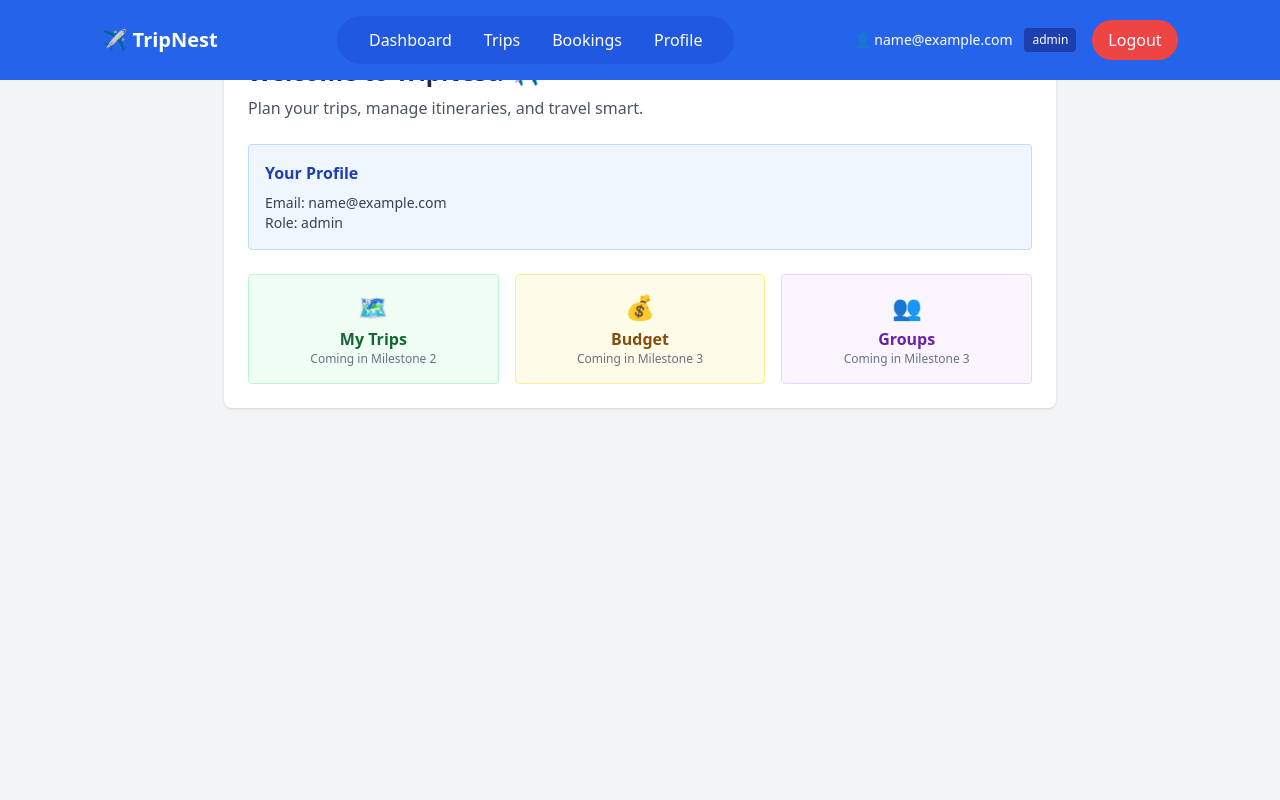
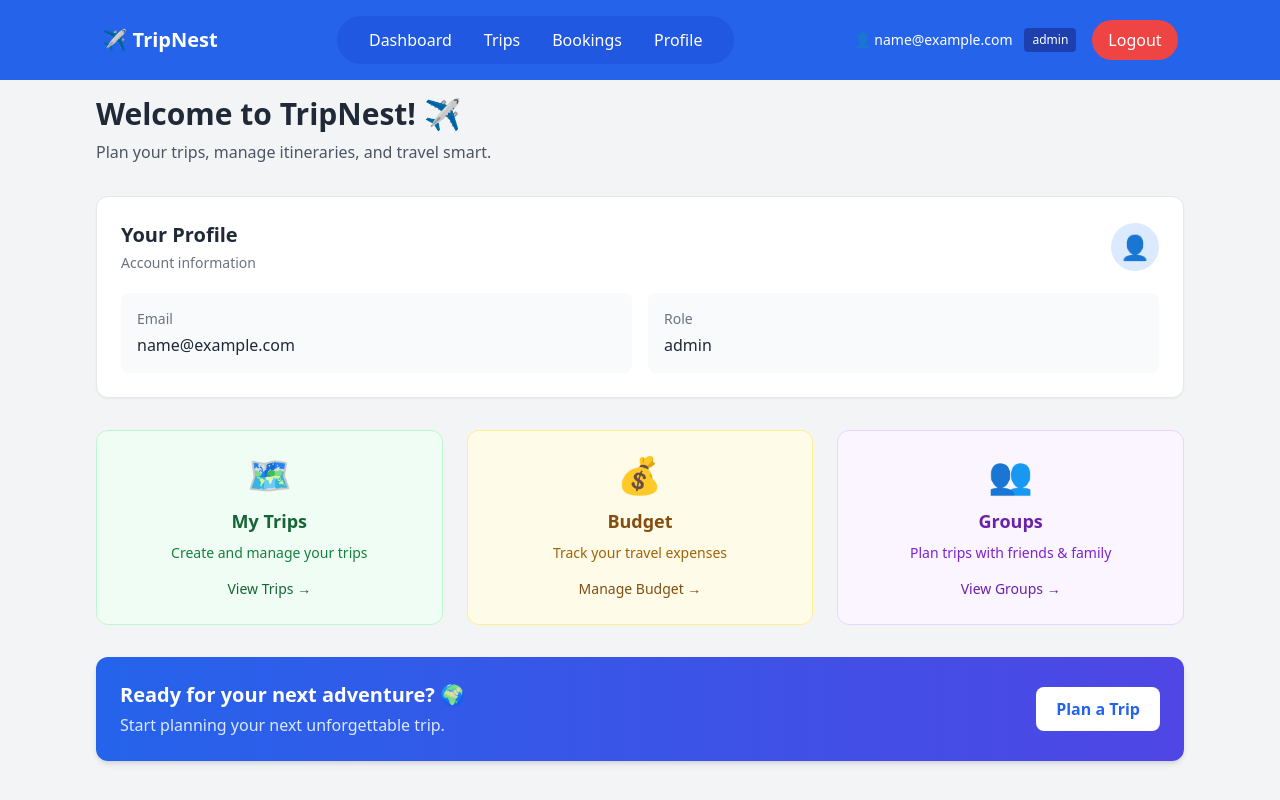
Before and after one commit to kunaljaiswal2005/tripnest-frontend, a React (Vite) app: page /dashboard in a window 1280 px wide. Built offline with nearby package versions, Linux system fonts and the light colour scheme; sample sign-in values are in the browser's storage.

Commit message:
edited dashboards

```diff
--- a/src/pages/Dashboard.jsx
+++ b/src/pages/Dashboard.jsx
@@ -1,5 +1,6 @@
 import { useAuth } from '../context/AuthContext';
 import Navbar from '../components/Navbar';
+import { Link } from 'react-router-dom';
 
 const Dashboard = () => {
   const { user } = useAuth();
@@ -7,40 +8,165 @@ const Dashboard = () => {
   return (
     <div className="min-h-screen bg-gray-100">
       <Navbar />
-      <div className="max-w-4xl mx-auto p-8">
-        <div className="bg-white rounded-lg shadow p-6">
-          <h1 className="text-2xl font-bold text-gray-800 mb-2">
+
+      {/* Dashboard Content */}
+      <main className="max-w-6xl mx-auto px-4 sm:px-6 lg:px-8 py-8 pt-24">
+
+        {/* Welcome Section */}
+        <div className="mb-8">
+          <h1 className="text-3xl font-bold text-gray-800">
             Welcome to TripNest! ✈️
           </h1>
-          <p className="text-gray-600 mb-6">
+
+          <p className="text-gray-600 mt-2">
             Plan your trips, manage itineraries, and travel smart.
           </p>
+        </div>
 
-          <div className="bg-blue-50 border border-blue-200 rounded p-4 mb-6">
-            <h2 className="font-semibold text-blue-800 mb-2">Your Profile</h2>
-            <p className="text-sm text-gray-700">Email: {user?.email}</p>
-            <p className="text-sm text-gray-700">Role: {user?.role}</p>
+        {/* Profile Card */}
+        <div className="bg-white rounded-xl shadow-sm border border-gray-200 p-6 mb-8">
+
+          <div className="flex items-center justify-between mb-5">
+            <div>
+              <h2 className="text-xl font-semibold text-gray-800">
+                Your Profile
+              </h2>
+
+              <p className="text-sm text-gray-500 mt-1">
+                Account information
+              </p>
+            </div>
+
+            <div className="w-12 h-12 bg-blue-100 rounded-full flex items-center justify-center text-2xl">
+              👤
+            </div>
           </div>
 
-          <div className="grid grid-cols-3 gap-4">
-            <div className="bg-green-50 border border-green-200 rounded p-4 text-center">
-              <div className="text-2xl">🗺️</div>
-              <p className="font-semibold text-green-800 mt-1">My Trips</p>
-              <p className="text-xs text-gray-500">Coming in Milestone 2</p>
+          <div className="grid grid-cols-1 sm:grid-cols-2 gap-4">
+
+            <div className="bg-gray-50 rounded-lg p-4">
+              <p className="text-sm text-gray-500">
+                Email
+              </p>
+
+              <p className="font-medium text-gray-800 mt-1">
+                {user?.email || 'Not available'}
+              </p>
             </div>
-            <div className="bg-yellow-50 border border-yellow-200 rounded p-4 text-center">
-              <div className="text-2xl">💰</div>
-              <p className="font-semibold text-yellow-800 mt-1">Budget</p>
-              <p className="text-xs text-gray-500">Coming in Milestone 3</p>
+
+            <div className="bg-gray-50 rounded-lg p-4">
+              <p className="text-sm text-gray-500">
+                Role
+              </p>
+
+              <p className="font-medium text-gray-800 mt-1">
+                {user?.role || 'TRAVELER'}
+              </p>
             </div>
-            <div className="bg-purple-50 border border-purple-200 rounded p-4 text-center">
-              <div className="text-2xl">👥</div>
-              <p className="font-semibold text-purple-800 mt-1">Groups</p>
-              <p className="text-xs text-gray-500">Coming in Milestone 3</p>
-            </div>
+
           </div>
         </div>
-      </div>
+
+        {/* Dashboard Actions */}
+        <div className="grid grid-cols-1 md:grid-cols-3 gap-6">
+
+          {/* My Trips */}
+          <Link
+            to="/trips"
+            className="group bg-green-50 border border-green-200 rounded-xl p-6 text-center
+                       hover:bg-green-100 hover:shadow-md transition duration-200"
+          >
+            <div className="text-4xl mb-3 group-hover:scale-110 transition">
+              🗺️
+            </div>
+
+            <h3 className="text-lg font-semibold text-green-800">
+              My Trips
+            </h3>
+
+            <p className="text-sm text-green-700 mt-2">
+              Create and manage your trips
+            </p>
+
+            <span className="inline-block mt-4 text-sm font-medium text-green-800">
+              View Trips →
+            </span>
+          </Link>
+
+          {/* Budget */}
+          <Link
+            to="/budget"
+            className="group bg-yellow-50 border border-yellow-200 rounded-xl p-6 text-center
+                       hover:bg-yellow-100 hover:shadow-md transition duration-200"
+          >
+            <div className="text-4xl mb-3 group-hover:scale-110 transition">
+              💰
+            </div>
+
+            <h3 className="text-lg font-semibold text-yellow-800">
+              Budget
+            </h3>
+
+            <p className="text-sm text-yellow-700 mt-2">
+              Track your travel expenses
+            </p>
+
+            <span className="inline-block mt-4 text-sm font-medium text-yellow-800">
+              Manage Budget →
+            </span>
+          </Link>
+
+          {/* Groups */}
+          <Link
+            to="/groups"
+            className="group bg-purple-50 border border-purple-200 rounded-xl p-6 text-center
+                       hover:bg-purple-100 hover:shadow-md transition duration-200"
+          >
+            <div className="text-4xl mb-3 group-hover:scale-110 transition">
+              👥
+            </div>
+
+            <h3 className="text-lg font-semibold text-purple-800">
+              Groups
+            </h3>
+
+            <p className="text-sm text-purple-700 mt-2">
+              Plan trips with friends & family
+            </p>
+
+            <span className="inline-block mt-4 text-sm font-medium text-purple-800">
+              View Groups →
+            </span>
+          </Link>
+
+        </div>
+
+        {/* Quick Info */}
+        <div className="mt-8 bg-gradient-to-r from-blue-600 to-indigo-600 rounded-xl p-6 text-white shadow-md">
+          <div className="flex flex-col sm:flex-row items-center justify-between gap-4">
+
+            <div>
+              <h2 className="text-xl font-semibold">
+                Ready for your next adventure? 🌍
+              </h2>
+
+              <p className="text-blue-100 mt-1">
+                Start planning your next unforgettable trip.
+              </p>
+            </div>
+
+            <Link
+              to="/trips"
+              className="bg-white text-blue-600 px-5 py-2.5 rounded-lg
+                         font-semibold hover:bg-blue-50 transition whitespace-nowrap"
+            >
+              Plan a Trip
+            </Link>
+
+          </div>
+        </div>
+
+      </main>
     </div>
   );
 };
```
